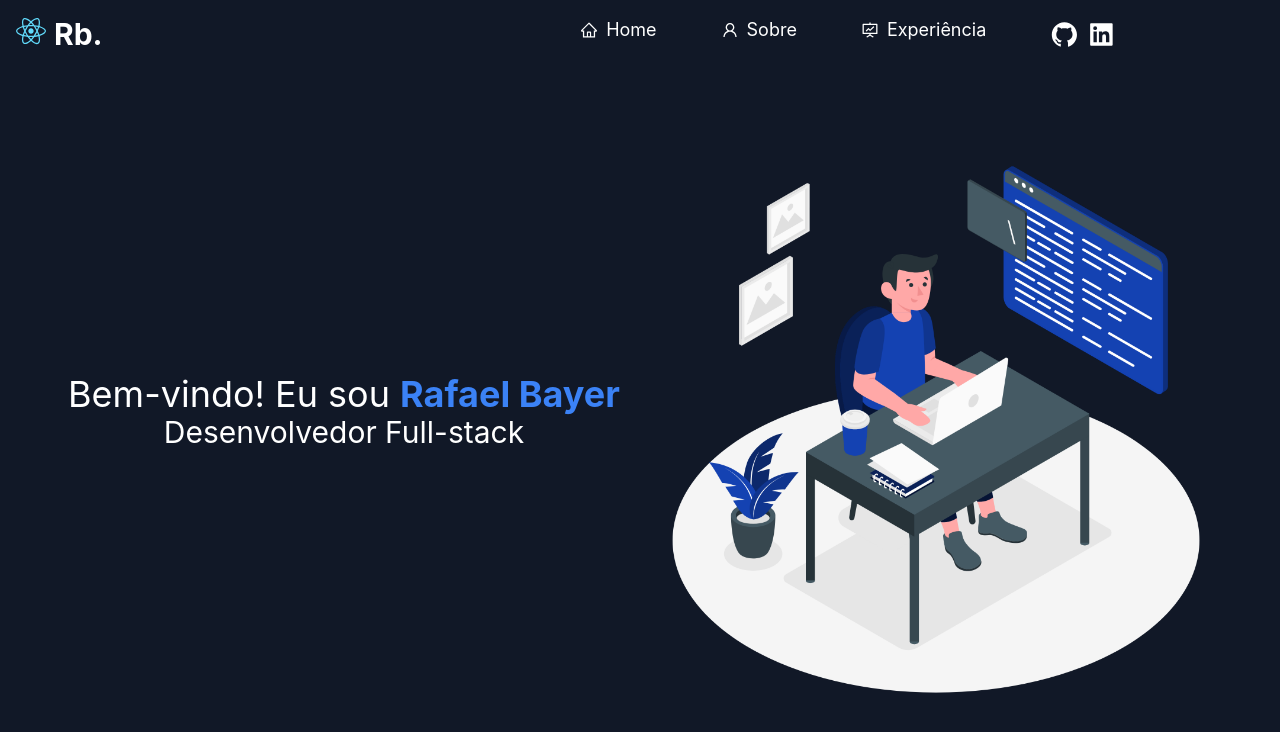
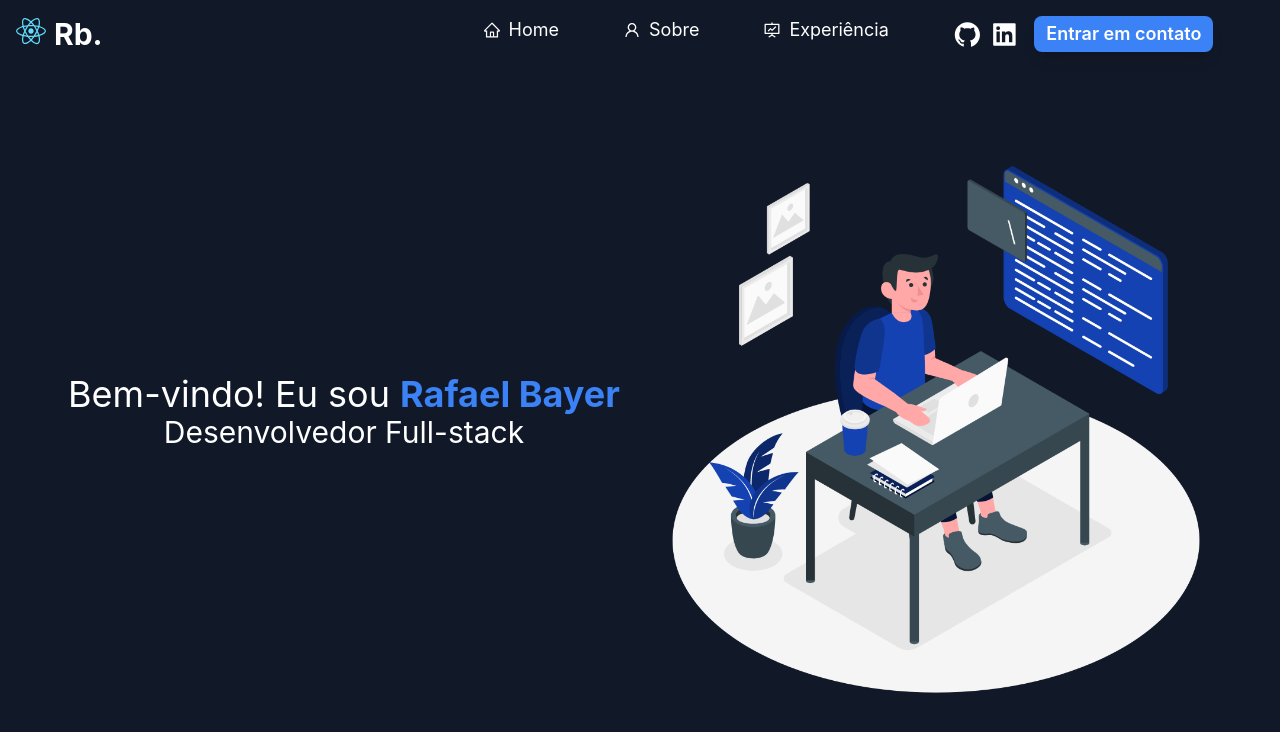
Before and after one commit to rafaelBayer/portifolio, a React (Create React App) app: page / in a window 1280 px wide. Shown: the top 732 px of the page. Built offline with nearby package versions, Linux system fonts and the light colour scheme.

Commit message:
Adicionado botão "Entrar em contato"

```diff
--- a/src/screens/template/Header.jsx
+++ b/src/screens/template/Header.jsx
@@ -65,6 +65,17 @@ const Header = () => {
           >
             <AiFillLinkedin size="1.8rem" />
           </a>
+          <a
+            className="ms-2"
+            href="https://wa.me/5551993109473?text=%22Ol%C3%A1,%20estou%20interessado%20em%20entrar%20em%20contato%20com%20voc%C3%AA!%22"
+            target="_blank"
+            rel="noopener noreferrer"
+            title="Entre em contato comigo!"
+          >
+            <button className="bg-blue-500 text-white font-semibold py-1 px-3 rounded-lg shadow-lg transition-all">
+              Entrar em contato
+            </button>
+          </a>
         </div>
       </div>
       {/* DESKTOP */}
@@ -119,7 +130,23 @@ const Header = () => {
                 >
                   <AiFillLinkedin size="1.5rem" />
                 </a>
+
+                {/* <a href="">
+                  <button className="bg-blue-500 text-white font-semibold py-2 px-1 rounded-lg shadow-lg transition-all">Entrar em contato</button>
+                </a> */}
               </div>
+            </div>
+
+            <div className="flex justify-center mt-2">
+              <a
+                href="https://wa.me/5551993109473?text=%22Ol%C3%A1,%20estou%20interessado%20em%20entrar%20em%20contato%20com%20voc%C3%AA!%22"
+                target="_blank"
+                rel="noopener noreferrer"
+              >
+                <button className="bg-blue-500 text-white font-semibold py-2 px-4 rounded-lg shadow-lg transition-all">
+                  Entrar em contato
+                </button>
+              </a>
             </div>
           </div>
         </div>
```
